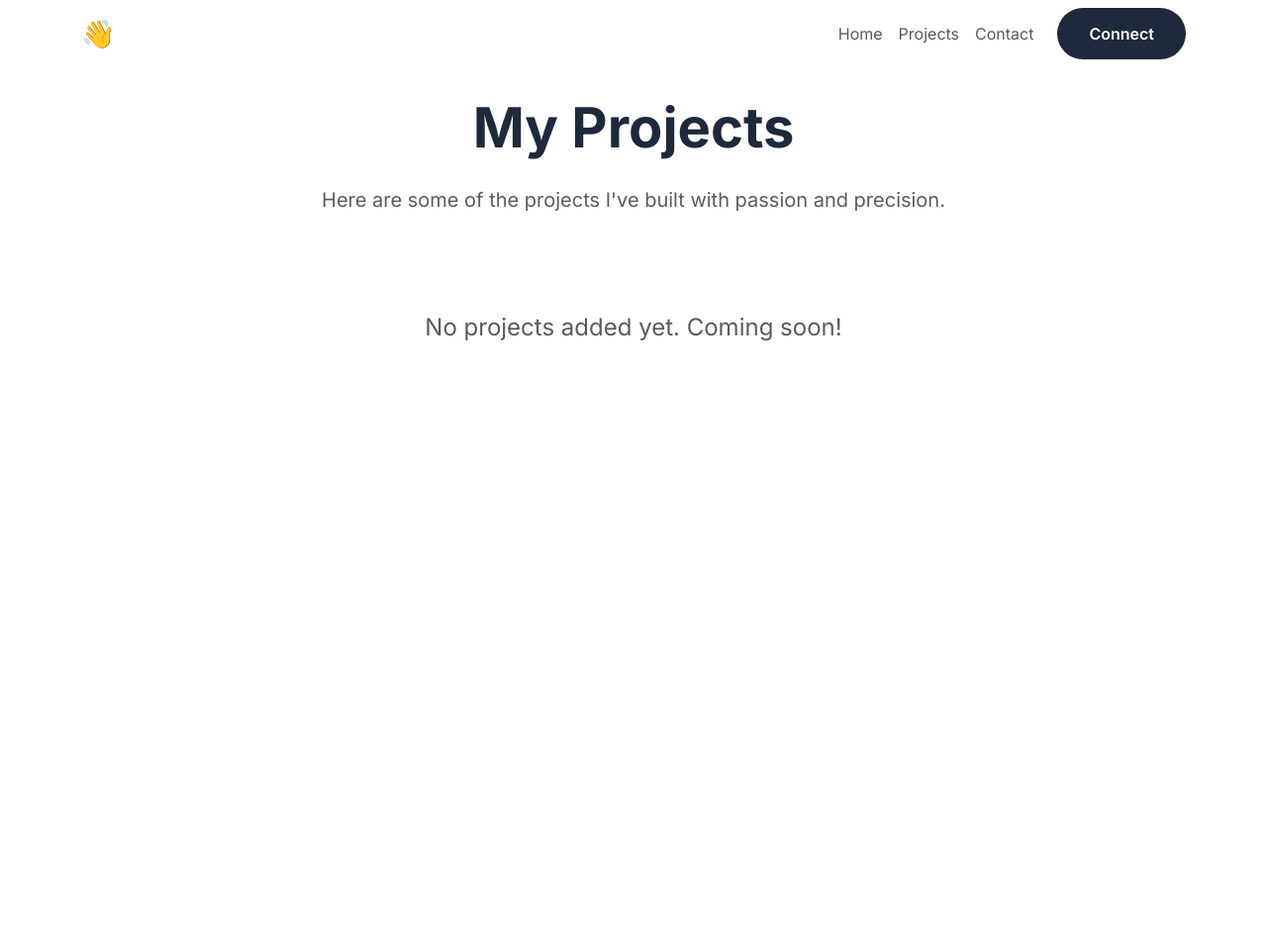
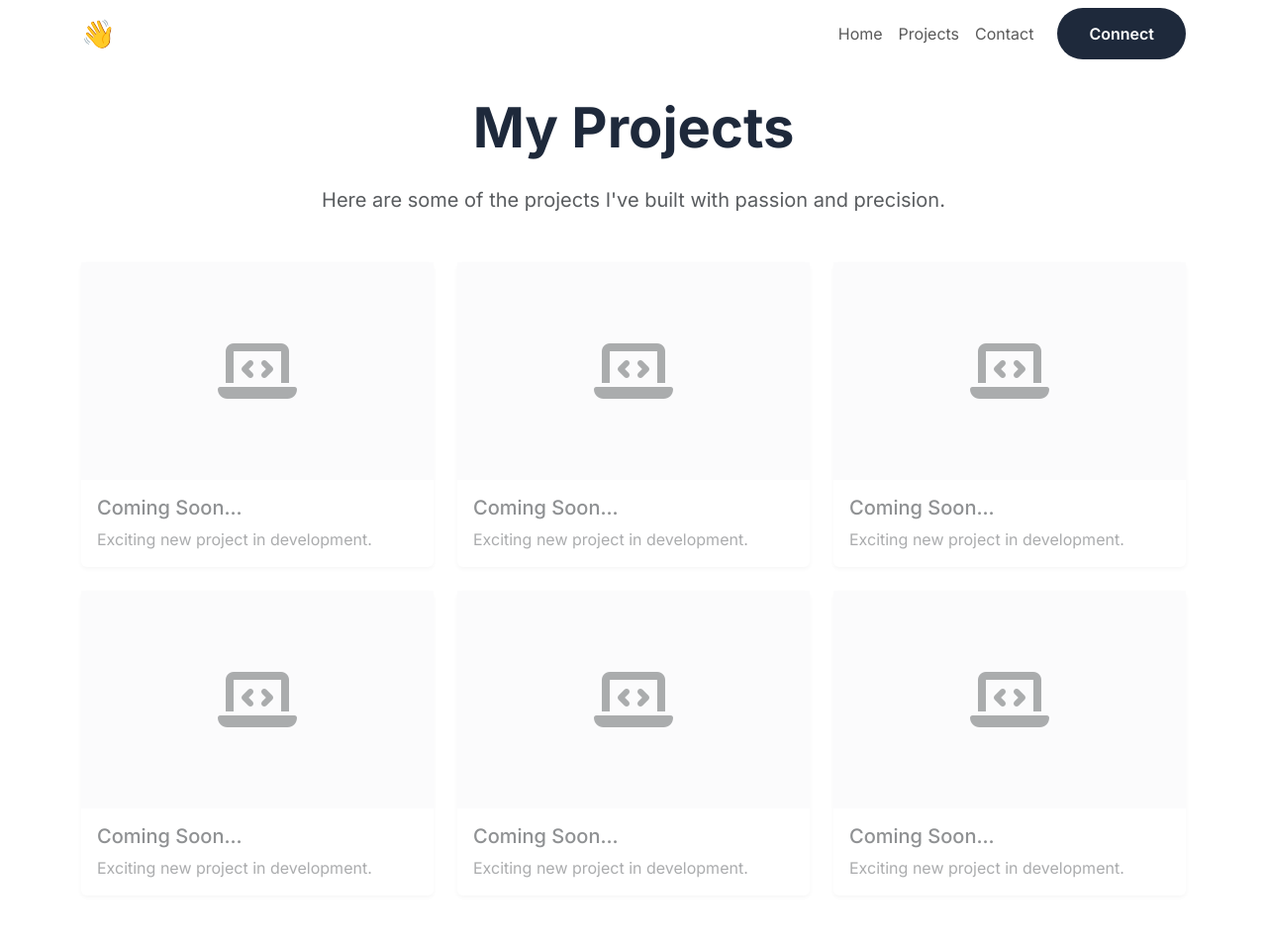
Before and after one commit to VINN5/P.portfolio, a Flask app: page /projects in a window 1280 px wide. Shown: the whole page at 99% size. Before the commit the page ends 345 px from the top, so only its background shows below. Run offline with Flask 3, Linux system fonts and the light colour scheme; data that the repository does not hold is empty.

```diff
--- a/templates/projects.html
+++ b/templates/projects.html
@@ -88,12 +88,7 @@
             <p class="lead text-muted">Here are some of the projects I've built with passion and precision.</p>
         </div>
 
-        {% if projects|length == 0 %}
-        <div class="text-center py-5">
-            <p class="text-muted fs-4">No projects added yet. Coming soon!</p>
-        </div>
-        {% else %}
-        <div class="row g-4 justify-content-center">
+        <div class="row g-4">
             {% for project in projects %}
             <div class="col-lg-4 col-md-6">
                 <div class="card h-100 shadow-sm border-0 overflow-hidden">
@@ -123,8 +118,25 @@
                 </div>
             </div>
             {% endfor %}
+
+
+            {% if projects|length < 6 %}
+                {% set placeholders_needed = 6 - projects|length %}
+                {% for _ in range(placeholders_needed) %}
+                <div class="col-lg-4 col-md-6">
+                    <div class="card h-100 shadow-sm border-0 opacity-50">
+                        <div class="bg-light d-flex align-items-center justify-content-center" style="height: 220px;">
+                            <i class="fas fa-laptop-code fa-4x text-muted"></i>
+                        </div>
+                        <div class="card-body">
+                            <h5 class="card-title">Coming Soon...</h5>
+                            <p class="card-text text-muted">Exciting new project in development.</p>
+                        </div>
+                    </div>
+                </div>
+                {% endfor %}
+            {% endif %}
         </div>
-        {% endif %}
     </div>
 </section>
 {% endblock %}
```
